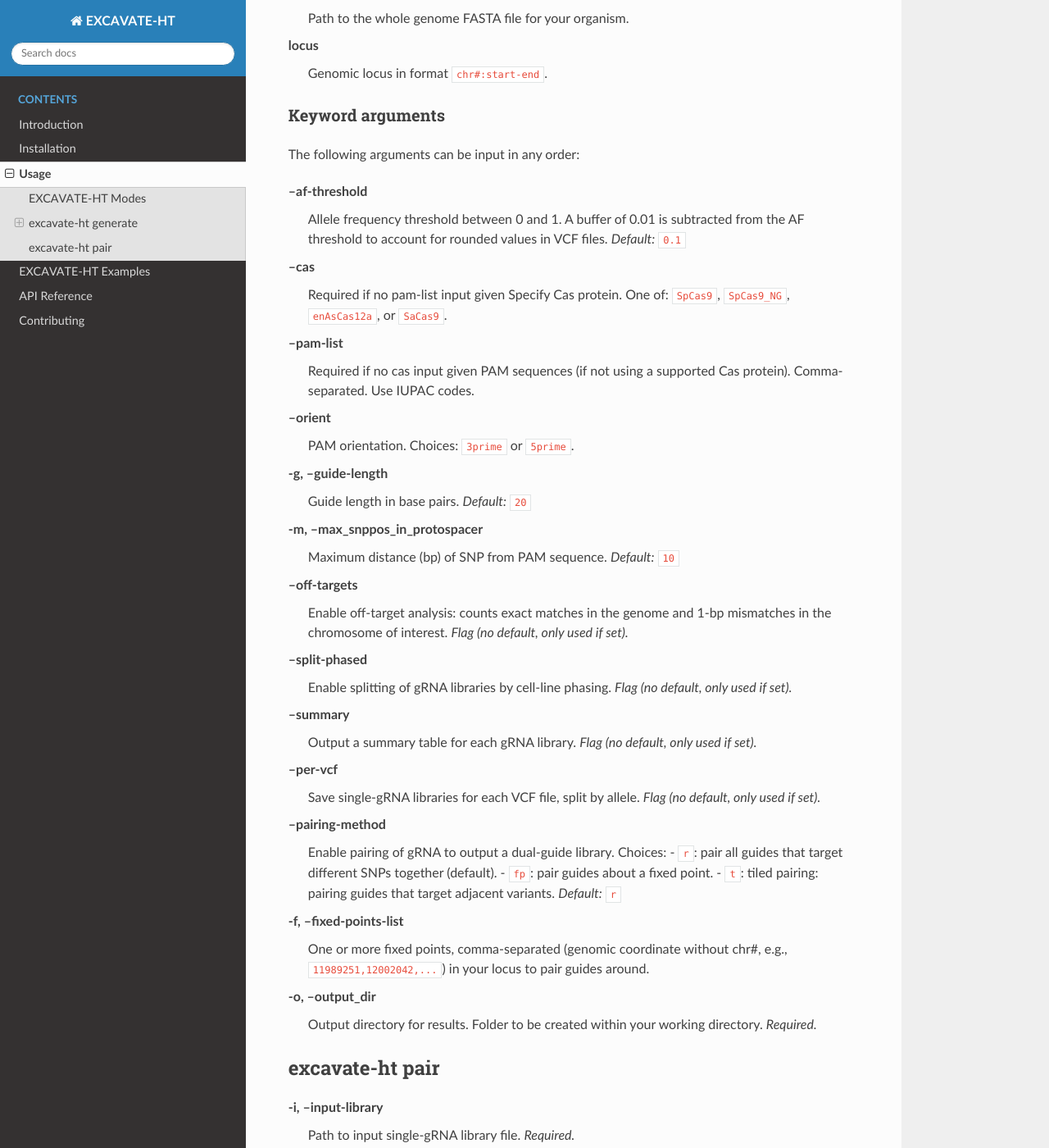
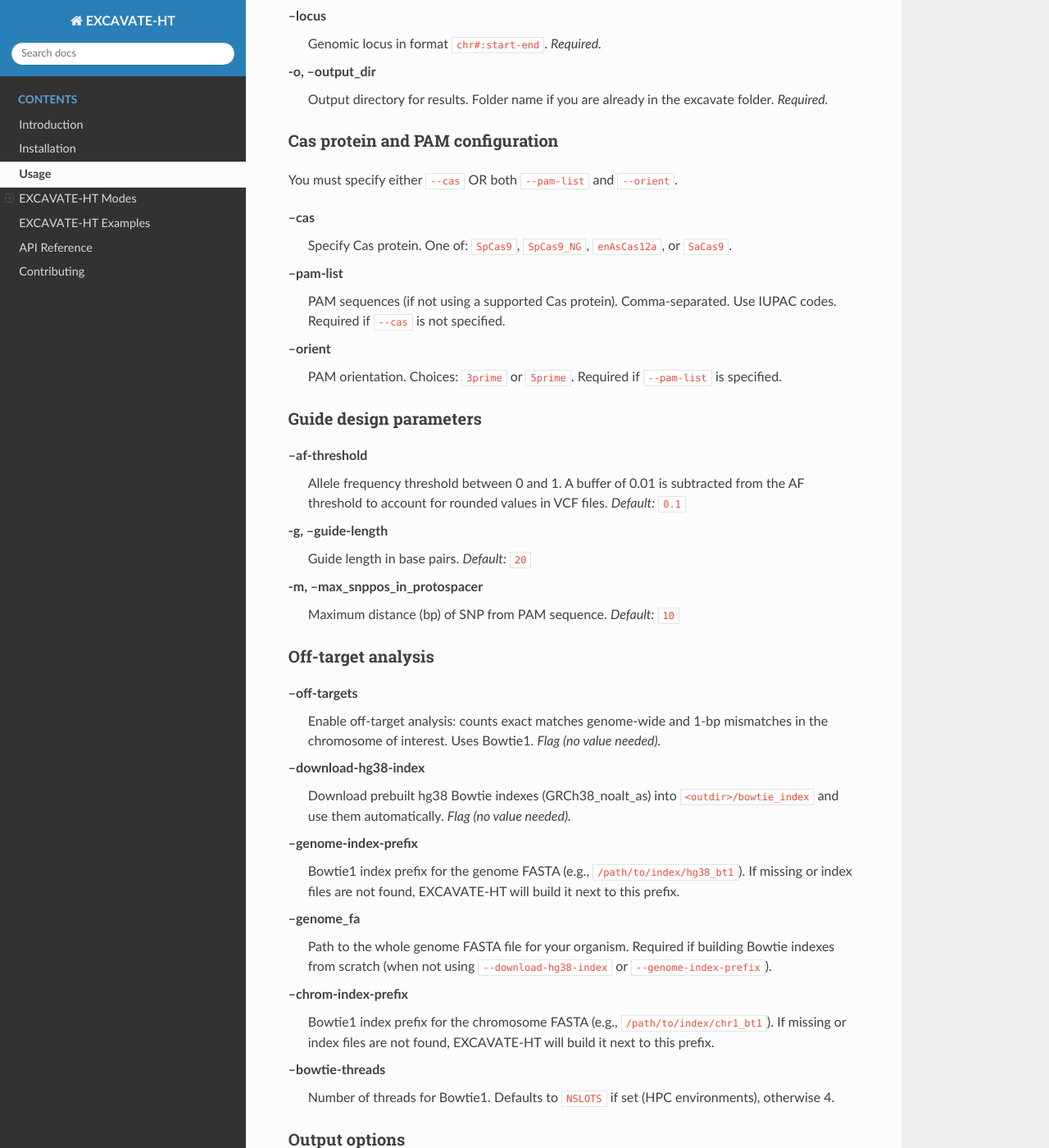
Before and after one commit to akshitasax/EXCAVATE-HT, a Sphinx documentation site: the page built from docs/parameters.rst, in a window 1280 px wide and 1400 px high, scrolled down 812 px. Shown: the whole window at 82% size. Built offline with Sphinx 7.4.7 and the Read the Docs theme 3.1.0, drawn with Linux system fonts in a browser that asks for light colours; some of the changed text lies outside the part shown.

Commit message:
updated parameters to include new flags and off-targets parameters

```diff
--- a/docs/installation.rst
+++ b/docs/installation.rst
@@ -125,7 +125,7 @@
 
 - bedtools
 - bcftools
-- bowtie1 for off-targets analysis
+- bowtie1 >=1.2.3 for off-targets analysis
 
 Install EXCAVATE-HT
 ...................
--- a/docs/parameters.rst
+++ b/docs/parameters.rst
@@ -10,60 +10,68 @@
    excavate-ht pair --help
 
 EXCAVATE-HT Modes
------------------
+=================
 
-EXCAVATE-HT has two modes, generate and pair.
+EXCAVATE-HT has two modes: ``generate`` and ``pair``.
 
 excavate-ht generate
 --------------------
 
-Positional arguments
-~~~~~~~~~~~~~~~~~~~~
+The ``generate`` mode creates a complete gRNA library using inputted variant data.
 
-The following arguments should be inputted in the following order:
+Required arguments
+~~~~~~~~~~~~~~~~~~
 
-**vcf_file**
+**--vcf**
    Path to the VCF file. Comma-separated if more than one
    (e.g., ``cell_line.vcf.gz,1000genomes.vcf.gz``).
    If using a phased cell-line VCF, put that first.
+   *Required.*
 
-**var_type**
+**--var_type**
    Variant type: ``cell-line`` or ``population``.
    Can specify multiple, comma-separated
    (e.g., ``cell-line,population1,population2``).
+   *Required.*
 
-**fa_file**
+**--chrom_fa**
    Path to the chromosome FASTA file for your locus of interest
-   (e.g., ``ch1sequence.fasta``).
+   (e.g., ``chr1sequence.fasta``).
+   *Required.*
 
-**genome_fa**
-   Path to the whole genome FASTA file for your organism.
+**--locus**
+   Genomic locus in format ``chr#:start-end``.
+   *Required.*
 
-**locus**
-   Genomic locus in format ``chr#:start-end``.
+**-o, --output_dir**
+   Output directory for results. Folder name if you are already in the excavate folder.
+   *Required.*
 
-Keyword arguments
-~~~~~~~~~~~~~~~~~
+Cas protein and PAM configuration
+~~~~~~~~~~~~~~~~~~~~~~~~~~~~~~~~~~
 
-The following arguments can be input in any order:
+You must specify either ``--cas`` OR both ``--pam-list`` and ``--orient``.
+
+**--cas**
+   Specify Cas protein. One of:
+   ``SpCas9``, ``SpCas9_NG``, ``enAsCas12a``, or ``SaCas9``.
+
+**--pam-list**
+   PAM sequences (if not using a supported Cas protein).
+   Comma-separated. Use IUPAC codes.
+   Required if ``--cas`` is not specified.
+
+**--orient**
+   PAM orientation. Choices: ``3prime`` or ``5prime``.
+   Required if ``--pam-list`` is specified.
+
+Guide design parameters
+~~~~~~~~~~~~~~~~~~~~~~~
 
 **--af-threshold**
    Allele frequency threshold between 0 and 1. A buffer of 0.01 is subtracted from the AF threshold
    to account for rounded values in VCF files.
    *Default:* ``0.1``
-
-**--cas**
-   Required if no pam-list input given
-   Specify Cas protein. One of:
-   ``SpCas9``, ``SpCas9_NG``, ``enAsCas12a``, or ``SaCas9``.
-
-**--pam-list**
-   Required if no cas input given
-   PAM sequences (if not using a supported Cas protein).
-   Comma-separated. Use IUPAC codes.
-
-**--orient**
-   PAM orientation. Choices: ``3prime`` or ``5prime``.
 
 **-g, --guide-length**
    Guide length in base pairs.
@@ -73,64 +81,97 @@
    Maximum distance (bp) of SNP from PAM sequence.
    *Default:* ``10``
 
+Off-target analysis
+~~~~~~~~~~~~~~~~~~~
+
 **--off-targets**
-   Enable off-target analysis:
-   counts exact matches in the genome and
-   1-bp mismatches in the chromosome of interest.
-   *Flag (no default, only used if set).*
+   Enable off-target analysis: counts exact matches genome-wide and 1-bp mismatches in the chromosome of interest. Uses Bowtie1.
+   *Flag (no value needed).*
+
+**--download-hg38-index**
+   Download prebuilt hg38 Bowtie indexes (GRCh38_noalt_as) into ``<outdir>/bowtie_index`` and use them automatically.
+   *Flag (no value needed).*
+
+**--genome-index-prefix**
+   Bowtie1 index prefix for the genome FASTA (e.g., ``/path/to/index/hg38_bt1``).
+   If missing or index files are not found, EXCAVATE-HT will build it next to this prefix.
+
+**--genome_fa**
+   Path to the whole genome FASTA file for your organism.
+   Required if building Bowtie indexes from scratch (when not using ``--download-hg38-index`` or ``--genome-index-prefix``).
+
+**--chrom-index-prefix**
+   Bowtie1 index prefix for the chromosome FASTA (e.g., ``/path/to/index/chr1_bt1``).
+   If missing or index files are not found, EXCAVATE-HT will build it next to this prefix.
+
+**--bowtie-threads**
+   Number of threads for Bowtie1. Defaults to ``NSLOTS`` if set (HPC environments), otherwise 4.
+
+Output options
+~~~~~~~~~~~~~~
 
 **--split-phased**
    Enable splitting of gRNA libraries by cell-line phasing.
-   *Flag (no default, only used if set).*
+   *Flag (no value needed).*
 
 **--summary**
    Output a summary table for each gRNA library.
-   *Flag (no default, only used if set).*
+   *Flag (no value needed).*
 
 **--per-vcf**
    Save single-gRNA libraries for each VCF file, split by allele.
-   *Flag (no default, only used if set).*
+   *Flag (no value needed).*
+
+Pairing options
+~~~~~~~~~~~~~~~
 
 **--pairing-method**
    Enable pairing of gRNA to output a dual-guide library.
    Choices:
+
    - ``r``: pair all guides that target different SNPs together (default).
    - ``fp``: pair guides about a fixed point.
-   - ``t``: tiled pairing: pairing guides that target adjacent variants.
+   - ``t``: tiled pairing - pair guides that target adjacent variants.
+
    *Default:* ``r``
 
 **-f, --fixed-points-list**
    One or more fixed points, comma-separated
-   (genomic coordinate without chr#, e.g.,
-   ``11989251,12002042,...``) in your locus
-   to pair guides around.
-
-**-o, --output_dir**
-   Output directory for results. Folder to be created within your working directory.
-   *Required.*
+   (genomic coordinate without chr#, e.g., ``11989251,12002042,...``)
+   in your locus to pair guides around.
+   Required when using ``--pairing-method fp``.
 
 excavate-ht pair
 ----------------
+
+The ``pair`` mode pairs an existing single-gRNA library to create a dual-guide library.
+
+Required arguments
+~~~~~~~~~~~~~~~~~~
 
 **-i, --input-library**
    Path to input single-gRNA library file.
    *Required.*
 
+**-o, --output_dir**
+   Output directory for results. Folder name if you are already in the excavate folder.
+   *Required.*
+
+Pairing options
+~~~~~~~~~~~~~~~
+
 **--pairing-method**
    Enable pairing of gRNA to output a dual-guide library.
    Choices:
+
    - ``r``: pair all guides that target different SNPs together (default).
    - ``fp``: pair guides about a fixed point.
-   - ``t``: tiled pairing.
+   - ``t``: tiled pairing - pair guides that target adjacent variants.
+
    *Default:* ``r``
 
 **-f, --fixed-points-list**
    One or more fixed points, comma-separated
-   (genomic coordinate without chr#, e.g.,
-   ``11989251,12002042,...``) in your locus
-   to pair guides around.
-
-**-o, --output_dir**
-   Output directory for results.
-   Provide folder name if you are already in the ``excavate`` folder.
-   *Required.*
+   (genomic coordinate without chr#, e.g., ``11989251,12002042,...``)
+   in your locus to pair guides around.
+   Required when using ``--pairing-method fp``.
```
